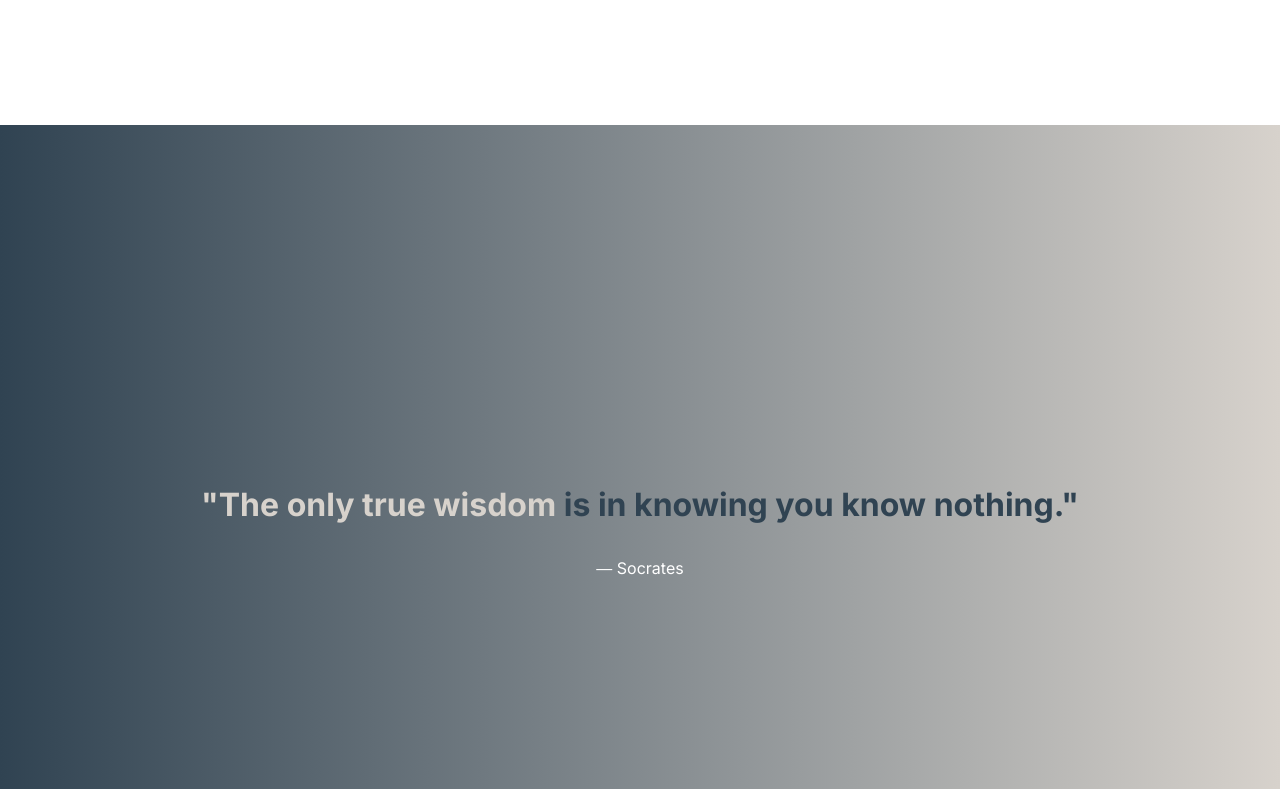
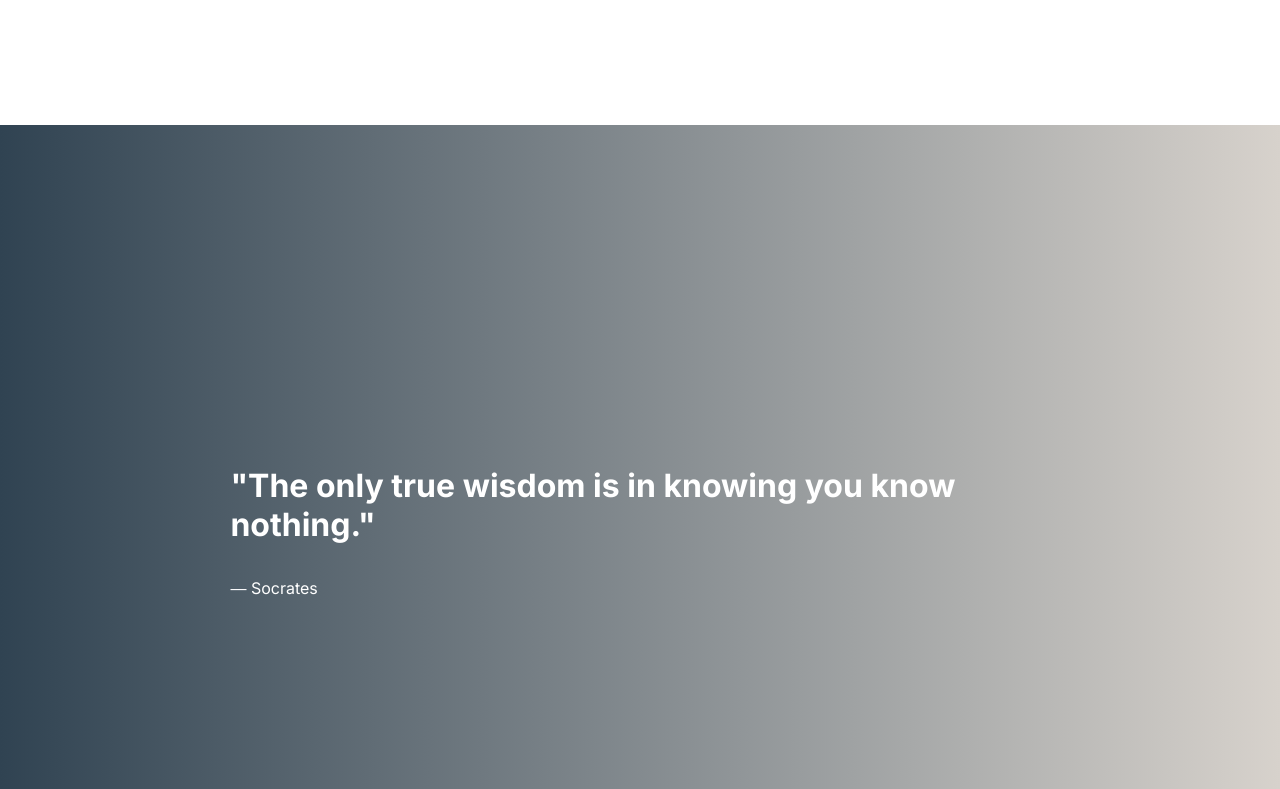
Before and after one commit to transcenddev/tribute-page-socrates, a plain HTML site: page index.html in a window 1280 px wide. Shown: the part 2531-3320 px from the top of the page. Drawn offline with nearby package versions, Linux system fonts and the light colour scheme.

Commit message:
Update styles.css

```diff
--- a/css/styles.css
+++ b/css/styles.css
@@ -97,7 +97,6 @@ h1 {
   color: #000;
   text-align: justify;
   text-justify: inner-word;
-
   padding: 3em 0;
 }
 
@@ -111,11 +110,14 @@ h1 {
   display: grid;
   place-items: center;
   height: 100vh;
-  text-align: center;
+}
+
+.quote__text {
+  width: 80%;
+  margin: 0 auto;
 }
 
 .quote__text h3 {
-  color: #d7d2cc;
   font-size: 2rem;
 }
 
@@ -125,14 +127,9 @@ h1 {
   }
 }
 
-.quote__text span {
-  color: #304352;
-}
-
 /* ======= Footer Section ====== */
 
 footer {
-  color: #fff;
   font-size: small;
   text-align: center;
   padding-bottom: 1em;
```
